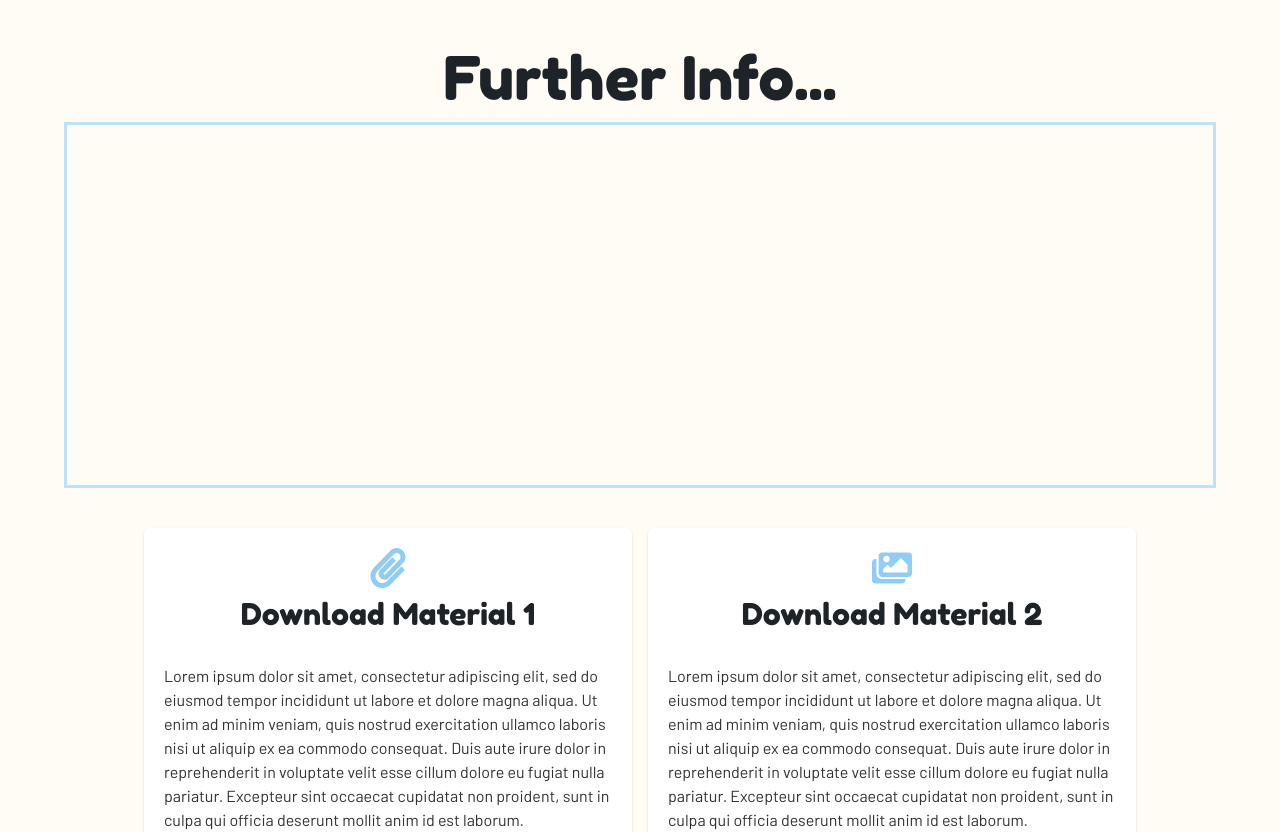
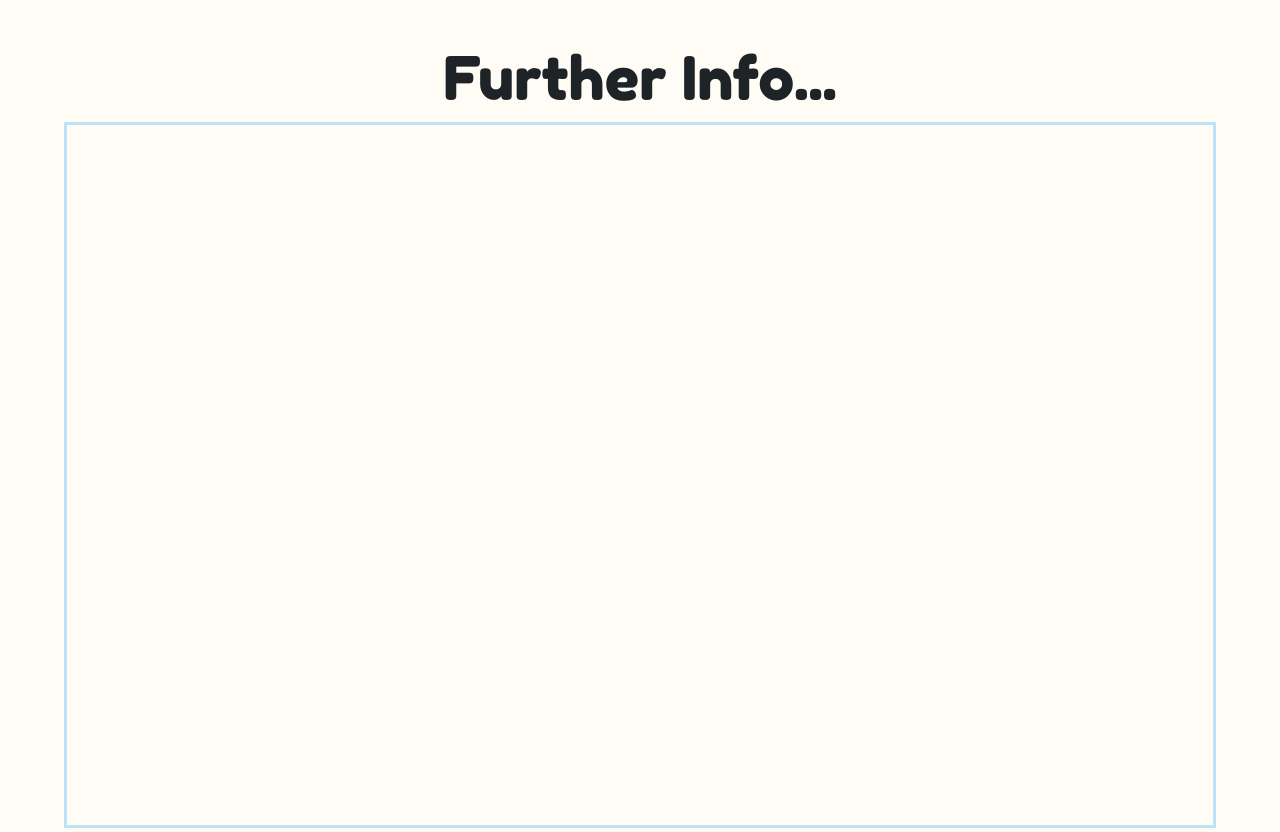
Before and after one commit to JSusak/AACAppSite, a React (Vite) app: page /watchout in a window 1280 px wide. Shown: the part 3300-4132 px from the top of the page. Built offline with nearby package versions, Linux system fonts and the light colour scheme.

Commit message:
refactor: add fade in animation to video embed

```diff
--- a/src/pages/WatchOutPage/components/VideoEmbed/VideoEmbed.tsx
+++ b/src/pages/WatchOutPage/components/VideoEmbed/VideoEmbed.tsx
@@ -1,13 +1,37 @@
 import { Box } from "@chakra-ui/react";
 import ReactPlayer from "react-player";
+import { motion } from "framer-motion";
+
+const videoEmbedVariants = {
+  visible: {
+    opacity: 1,
+
+    transition: {
+      duration: 3,
+    },
+  },
+  hidden: {
+    opacity: 0,
+  },
+};
 
 export const VideoEmbed = (): JSX.Element => {
   return (
-    <Box borderWidth={"3px"} borderColor={"blue.100"} width={"90%"}>
-      <ReactPlayer
-        url="https://www.youtube.com/watch?v=C_sb2KYbi-4"
-        width={"100%"}
-      />
-    </Box>
+    <motion.div
+      variants={videoEmbedVariants}
+      initial="hidden"
+      whileInView={"visible"}
+      style={{
+        width: "90%",
+      }}
+    >
+      <Box borderWidth={"3px"} borderColor={"blue.100"}>
+        <ReactPlayer
+          url="https://www.youtube.com/watch?v=C_sb2KYbi-4"
+          width={"100%"}
+          height={"700px"}
+        />
+      </Box>
+    </motion.div>
   );
 };
```
